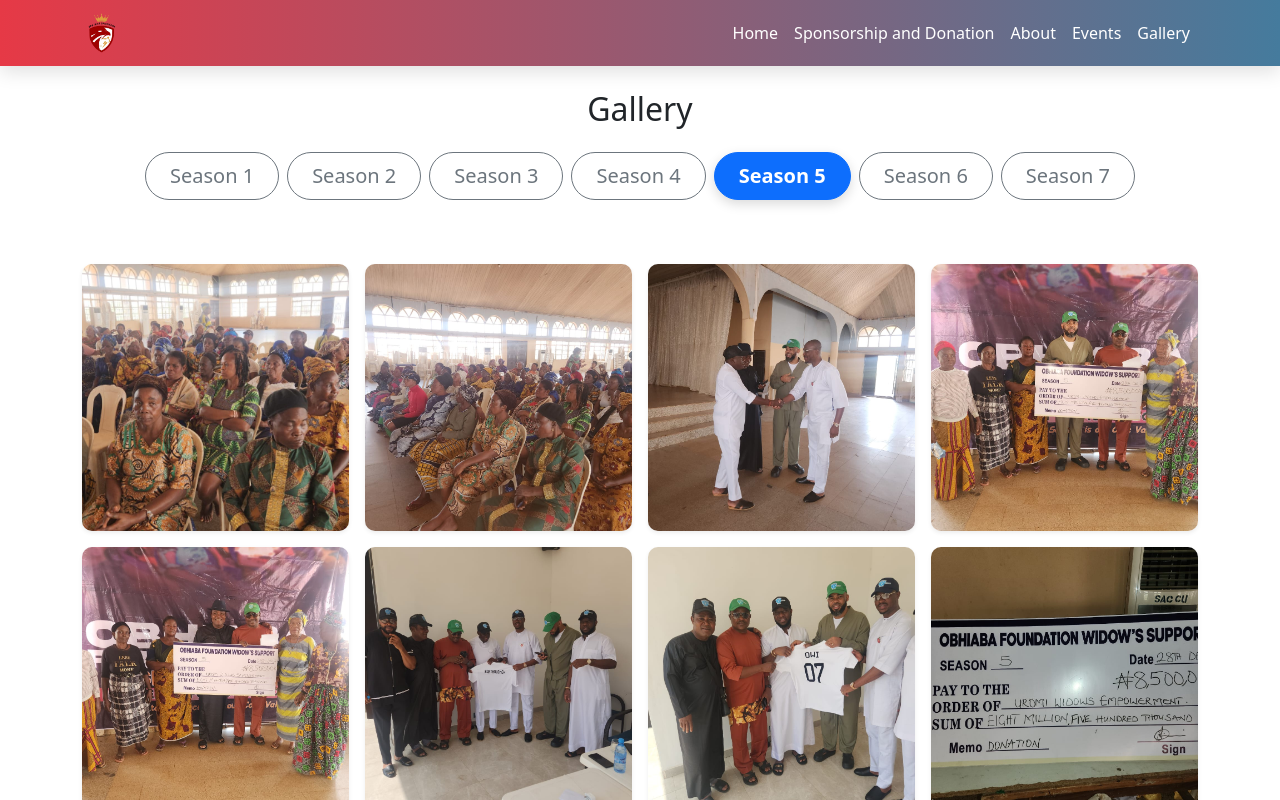
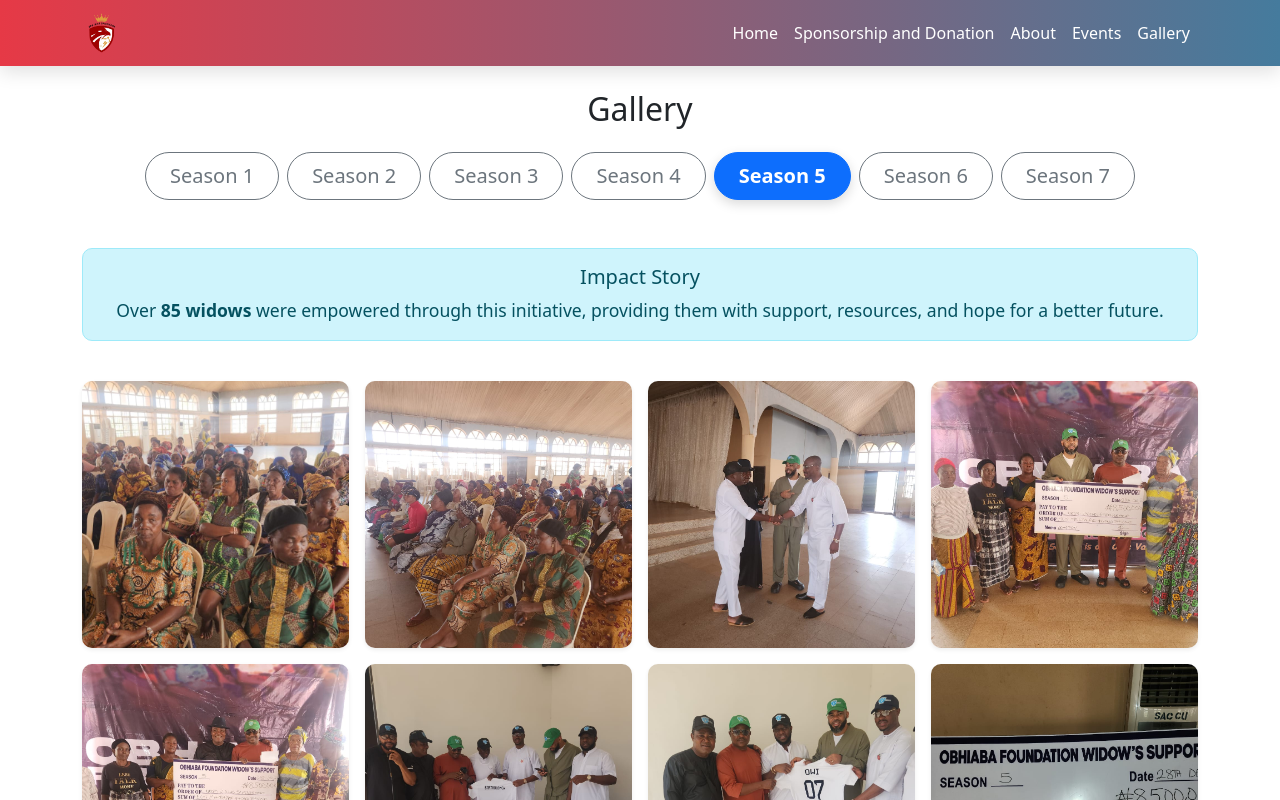
Before and after one commit to Just-stephen/Obhiaba-foundation, a React (Create React App) app: page /gallery in a window 1280 px wide. Both pictures are taken after a click on the button "Season 5". Shown: the top 800 px of the page. Built offline with nearby package versions, Linux system fonts and the light colour scheme.

Commit message:
Add widow empowerment narration to Season 5 gallery

```diff
--- a/src/pages/Gallery.jsx
+++ b/src/pages/Gallery.jsx
@@ -210,6 +210,15 @@ export default function Gallery() {
         ))}
       </div>
 
+      {activeCategory === 'Season 5' && (
+        <div className="alert alert-info mb-4" style={{ textAlign: 'center', fontSize: '1.1rem', borderRadius: '10px' }}>
+          <h5 style={{ marginBottom: '0.5rem' }}>Impact Story</h5>
+          <p style={{ marginBottom: 0 }}>
+            Over <strong>85 widows</strong> were empowered through this initiative, providing them with support, resources, and hope for a better future.
+          </p>
+        </div>
+      )}
+
       <div className="row mt-4 g-3">
         {categories[activeCategory].map((src, i) => (
           <div key={i} className="col-sm-6 col-md-4 col-lg-3">
```
